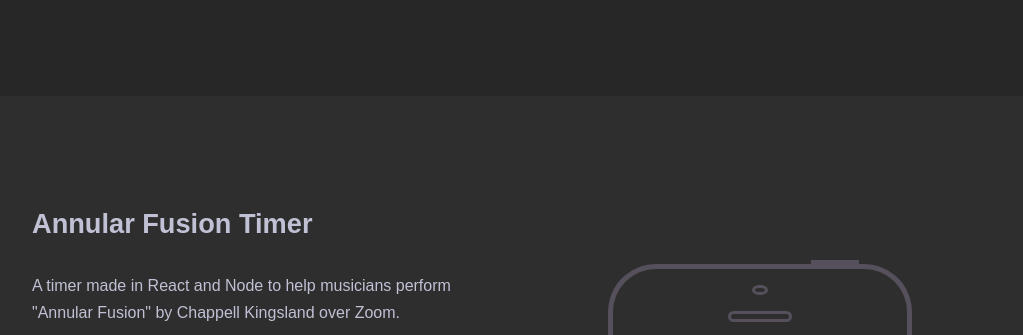
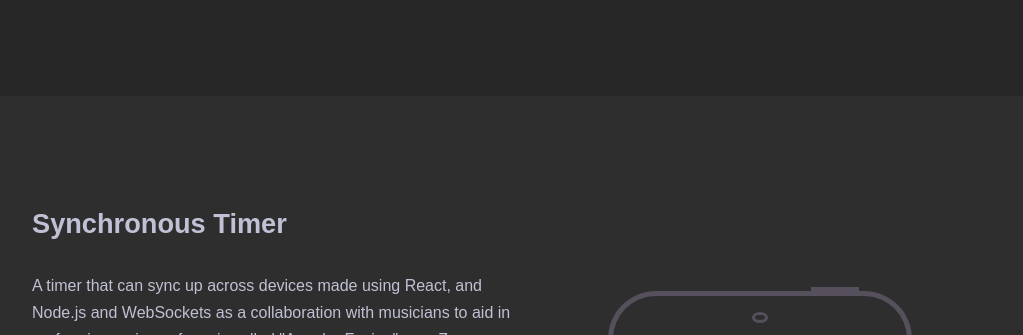
Before and after one commit to aviolin/aviolin.github.io, a Gatsby site: page / in a window 1280 px wide. Shown: the part 2740-3075 px from the top of the page, without its empty margins (128-1151 px from the left). Built offline with nearby package versions, Linux system fonts and the light colour scheme; Gatsby itself is replaced by a stand-in of ours.

Commit message:
Updated resume and projects

```diff
--- a/src/data.js
+++ b/src/data.js
@@ -47,10 +47,10 @@
       </>
   },
   {
-    title: "Annular Fusion Timer",
+    title: "Synchronous Timer",
     screenshotType: "mobile",
     imageSrc: annularFusionMobileScreenshot,
-    description: `A timer made in React and Node to help musicians perform "Annular Fusion" by Chappell Kingsland over Zoom.`,
+    description: `A timer that can sync up across devices made using React, and Node.js and WebSockets as a collaboration with musicians to aid in performing a piece of music called "Annular Fusion" over Zoom.`,
     liveLink: "https://www.arlocodes.com/annular-fusion/",
     repoLink: "https://github.com/aviolin/annular-fusion/",
     technologies:
--- a/src/styles/main.scss
+++ b/src/styles/main.scss
@@ -446,7 +446,7 @@
     padding: 0 $page-padding;
 
     p {
-      max-width: 50ch;
+      max-width: 53ch;
       font-size: $font-size;
       line-height: $font-size-xlg;
       text-align: left;
```
Also changed, not shown: README.md, src/styles/main.css, 2 other files.
